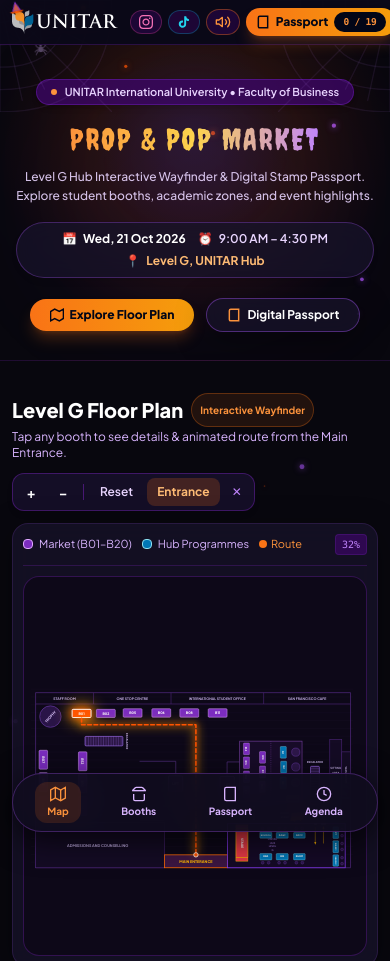
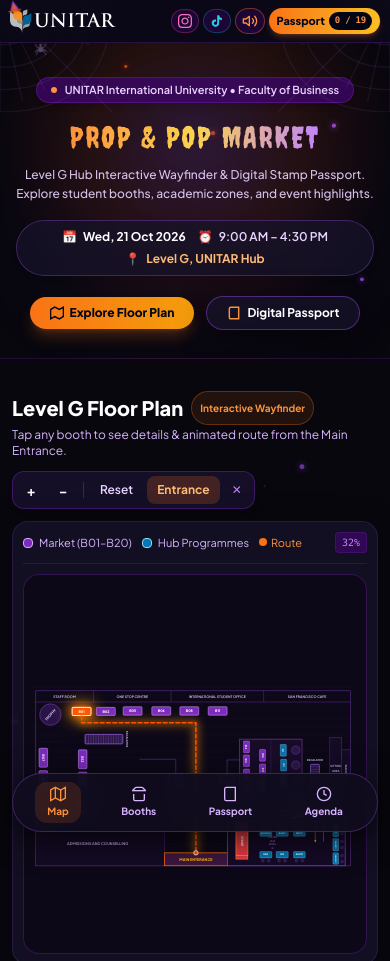
Before and after one commit to nyzxis/unitar-halloween-market, a website: page index.html in a window 390 px wide. Shown: the top 961 px of the page. Drawn offline with nearby package versions, Linux system fonts and the light colour scheme.

Commit message:
fix(mobile): eliminate horizontal scroll overflow and streamline header passport button to text-only

```diff
--- a/index.html
+++ b/index.html
@@ -74,9 +74,9 @@
        2. NAVIGATION BAR (WITH OFFICIAL UNITAR LOGO)
        ========================================================================= -->
   <header class="sticky top-0 z-30 bg-[#0c0919]/90 backdrop-blur-md border-b border-purple-900/40">
-    <div class="max-w-7xl mx-auto px-3 sm:px-4 py-2 flex items-center justify-between gap-3">
+    <div class="max-w-7xl mx-auto px-2.5 sm:px-4 py-2 flex items-center justify-between gap-1 sm:gap-3">
       <!-- Official UNITAR University Vector Logo with Halloween Accent -->
-      <a href="#" class="flex items-center gap-2.5 group">
+      <a href="#" class="flex items-center gap-2 group shrink-0">
         <div class="relative flex items-center">
           <!-- Official UNITAR Crest & Typography -->
           <svg class="h-6 sm:h-7 w-auto transition transform group-hover:scale-105" xmlns="http://www.w3.org/2000/svg" viewBox="0 0 111.83 25.383">
@@ -104,7 +104,7 @@
             <polygon points="12,5 7,16 17,16" fill="#ff7700" opacity="0.6"/>
           </svg>
         </div>
-        <div class="border-l border-purple-800/60 pl-2.5 hidden sm:block">
+        <div class="border-l border-purple-800/60 pl-2 hidden sm:block">
           <span class="text-[9px] uppercase tracking-widest text-orange-400 font-extrabold block leading-none">PROP &amp; POP MARKET</span>
           <span class="text-[10px] text-purple-200 font-bold block mt-0.5">Halloween 2026</span>
         </div>
@@ -131,9 +131,9 @@
       </nav>
 
       <!-- Action Utilities: Official Socials (IG & TikTok), Spooky Audio Toggle & Passport Modal Button -->
-      <div class="flex items-center gap-1.5 sm:gap-2 shrink-0">
+      <div class="flex items-center gap-1 sm:gap-2 shrink-0">
         <!-- Official Event Instagram Link -->
-        <a href="https://www.instagram.com/p/DeYsFLFR_hn/?mdxt=MWNqNms3eGRxYnMzZw==" target="_blank" rel="noopener noreferrer" class="py-1 px-2 sm:px-2.5 rounded-full border border-pink-500/30 bg-purple-950/40 hover:bg-pink-950/50 hover:border-pink-500/60 text-purple-200 hover:text-pink-300 transition flex items-center gap-1.5 shrink-0" title="Follow Prop and Pop Market on Instagram (@propandpopmarket)">
+        <a href="https://www.instagram.com/p/DeYsFLFR_hn/?mdxt=MWNqNms3eGRxYnMzZw==" target="_blank" rel="noopener noreferrer" class="py-1 px-1.5 sm:px-2.5 rounded-full border border-pink-500/30 bg-purple-950/40 hover:bg-pink-950/50 hover:border-pink-500/60 text-purple-200 hover:text-pink-300 transition flex items-center gap-1 shrink-0" title="Follow Prop and Pop Market on Instagram (@propandpopmarket)">
           <svg class="w-3.5 h-3.5 text-pink-400 shrink-0" viewBox="0 0 24 24" fill="currentColor">
             <path d="M12 2.163c3.204 0 3.584.012 4.85.07 3.252.148 4.771 1.691 4.919 4.919.058 1.265.069 1.645.069 4.849 0 3.205-.012 3.584-.069 4.849-.149 3.225-1.664 4.771-4.919 4.919-1.266.058-1.644.07-4.85.07-3.204 0-3.584-.012-4.849-.07-3.26-.149-4.771-1.699-4.919-4.92-.058-1.265-.07-1.644-.07-4.849 0-3.204.013-3.583.07-4.849.149-3.227 1.664-4.771 4.919-4.919 1.266-.057 1.645-.069 4.849-.069zm0-2.163c-3.259 0-3.667.014-4.947.072-4.358.2-6.78 2.618-6.98 6.98-.059 1.281-.073 1.689-.073 4.948 0 3.259.014 3.668.072 4.948.2 4.358 2.618 6.78 6.98 6.98 1.281.058 1.689.072 4.948.072 3.259 0 3.668-.014 4.948-.072 4.354-.2 6.782-2.618 6.979-6.98.059-1.28.073-1.689.073-4.948 0-3.259-.014-3.667-.072-4.947-.196-4.354-2.617-6.78-6.979-6.98-1.281-.059-1.69-.073-4.949-.073zm0 5.838c-3.403 0-6.162 2.759-6.162 6.162s2.759 6.163 6.162 6.163 6.162-2.759 6.162-6.163c0-3.403-2.759-6.162-6.162-6.162zm0 10.162c-2.209 0-4-1.79-4-4 0-2.209 1.791-4 4-4s4 1.791 4 4c0 2.21-1.791 4-4 4zm6.406-11.845c-.796 0-1.441.645-1.441 1.44s.645 1.44 1.441 1.44c.795 0 1.439-.645 1.439-1.44s-.644-1.44-1.439-1.44z"/>
           </svg>
@@ -141,22 +141,21 @@
         </a>
 
         <!-- Official Event TikTok Link -->
-        <a href="https://vt.tiktok.com/ZSbTnwRfd/" target="_blank" rel="noopener noreferrer" class="py-1 px-2 sm:px-2.5 rounded-full border border-cyan-500/30 bg-purple-950/40 hover:bg-cyan-950/50 hover:border-cyan-500/60 text-purple-200 hover:text-cyan-300 transition flex items-center gap-1.5 shrink-0" title="Follow Halloween Event on TikTok (@unitarhalloweenevent2026)">
+        <a href="https://vt.tiktok.com/ZSbTnwRfd/" target="_blank" rel="noopener noreferrer" class="py-1 px-1.5 sm:px-2.5 rounded-full border border-cyan-500/30 bg-purple-950/40 hover:bg-cyan-950/50 hover:border-cyan-500/60 text-purple-200 hover:text-cyan-300 transition flex items-center gap-1 shrink-0" title="Follow Halloween Event on TikTok (@unitarhalloweenevent2026)">
           <svg class="w-3.5 h-3.5 text-cyan-400 shrink-0" viewBox="0 0 24 24" fill="currentColor">
             <path d="M19.59 6.69a4.83 4.83 0 0 1-3.77-4.25V2h-3.45v13.67a2.89 2.89 0 0 1-5.2 1.74 2.89 2.89 0 0 1 2.31-4.64c.298-.002.595.042.88.13V9.4a6.33 6.33 0 0 0-1-.08A6.34 6.34 0 0 0 3 15.66a6.34 6.34 0 0 0 10.82 4.47 6.27 6.27 0 0 0 1.83-4.47V8.9a8.16 8.16 0 0 0 4.77 1.52v-3.4a4.85 4.85 0 0 1-.83-.33z"/>
           </svg>
           <span class="hidden lg:inline text-xs font-semibold">@unitarhalloween</span>
         </a>
 
-        <button id="audio-toggle-btn" class="py-1 px-2 sm:px-2.5 rounded-full border border-purple-500/20 bg-purple-950/40 hover:bg-purple-900/60 transition flex items-center gap-1.5 shrink-0" title="Toggle Spooky Audio Effects">
+        <button id="audio-toggle-btn" class="py-1 px-1.5 sm:px-2.5 rounded-full border border-purple-500/20 bg-purple-950/40 hover:bg-purple-900/60 transition flex items-center gap-1 shrink-0" title="Toggle Spooky Audio Effects">
           <svg class="w-3.5 h-3.5 text-orange-400 shrink-0" viewBox="0 0 24 24" fill="none" stroke="currentColor" stroke-width="2"><polygon points="11 5 6 9 2 9 2 15 6 15 11 19 11 5"/><path d="M15.54 8.46a5 5 0 0 1 0 7.07"/></svg>
           <span class="hidden sm:inline text-xs font-semibold text-purple-200">Spooky Sound</span>
         </button>
 
-        <button onclick="openPassportModal()" class="py-1 px-2.5 sm:px-3 rounded-full bg-gradient-to-r from-orange-500 to-amber-500 hover:from-orange-400 hover:to-amber-400 text-slate-950 text-xs font-black shadow-lg shadow-orange-500/25 transition flex items-center gap-1.5 shrink-0 whitespace-nowrap">
-          <svg class="w-3.5 h-3.5 shrink-0" viewBox="0 0 24 24" fill="none" stroke="currentColor" stroke-width="2.5"><path d="M4 19.5v-15A2.5 2.5 0 0 1 6.5 2H20v20H6.5a2.5 2.5 0 0 1-2.5-2.5Z"/></svg>
-          <span class="whitespace-nowrap">Passport</span>
-          <span id="passport-badge-count" class="bg-slate-950 text-orange-400 px-2 py-0.5 rounded-full text-[9.5px] sm:text-[10px] font-black font-mono whitespace-nowrap inline-flex items-center justify-center min-w-[3.2rem] tracking-tight">0 / 19</span>
+        <button id="header-passport-btn" onclick="openPassportModal()" class="py-1 px-2 sm:px-2.5 rounded-full bg-gradient-to-r from-orange-500 to-amber-400 hover:from-orange-400 hover:to-amber-300 text-slate-950 text-[11px] sm:text-xs font-black shadow-md shadow-orange-500/25 transition flex items-center gap-1 shrink-0 whitespace-nowrap" title="Open Digital Passport">
+          <span class="whitespace-nowrap font-extrabold">Passport</span>
+          <span id="passport-badge-count" class="bg-slate-950 text-orange-400 px-1.5 py-0.5 rounded-full text-[9px] sm:text-[10px] font-black font-mono whitespace-nowrap inline-flex items-center justify-center min-w-[2.6rem] tracking-tight">0 / 19</span>
         </button>
       </div>
     </div>
--- a/styles.css
+++ b/styles.css
@@ -37,11 +37,18 @@
   background: var(--accent-orange);
 }
 
+html {
+  overflow-x: hidden;
+  max-width: 100%;
+}
+
 body {
   background-color: var(--bg-dark);
   color: var(--text-main);
   font-family: 'Plus Jakarta Sans', system-ui, -apple-system, sans-serif;
   overflow-x: hidden;
+  max-width: 100vw;
+  width: 100%;
   position: relative;
   min-height: 100dvh;
 }
```
Also changed, not shown: test_floorplan.js (+35 -0 lines), screenshots/current_svg_floorplan.png, screenshots/desktop_full_initial.png, screenshots/desktop_nav_single_line.png, screenshots/mobile_header_text_only_passport.png (added), screenshots/mobile_show_route_scrolled_to_map.png, screenshots/voucher_modal_unlocked.png.
